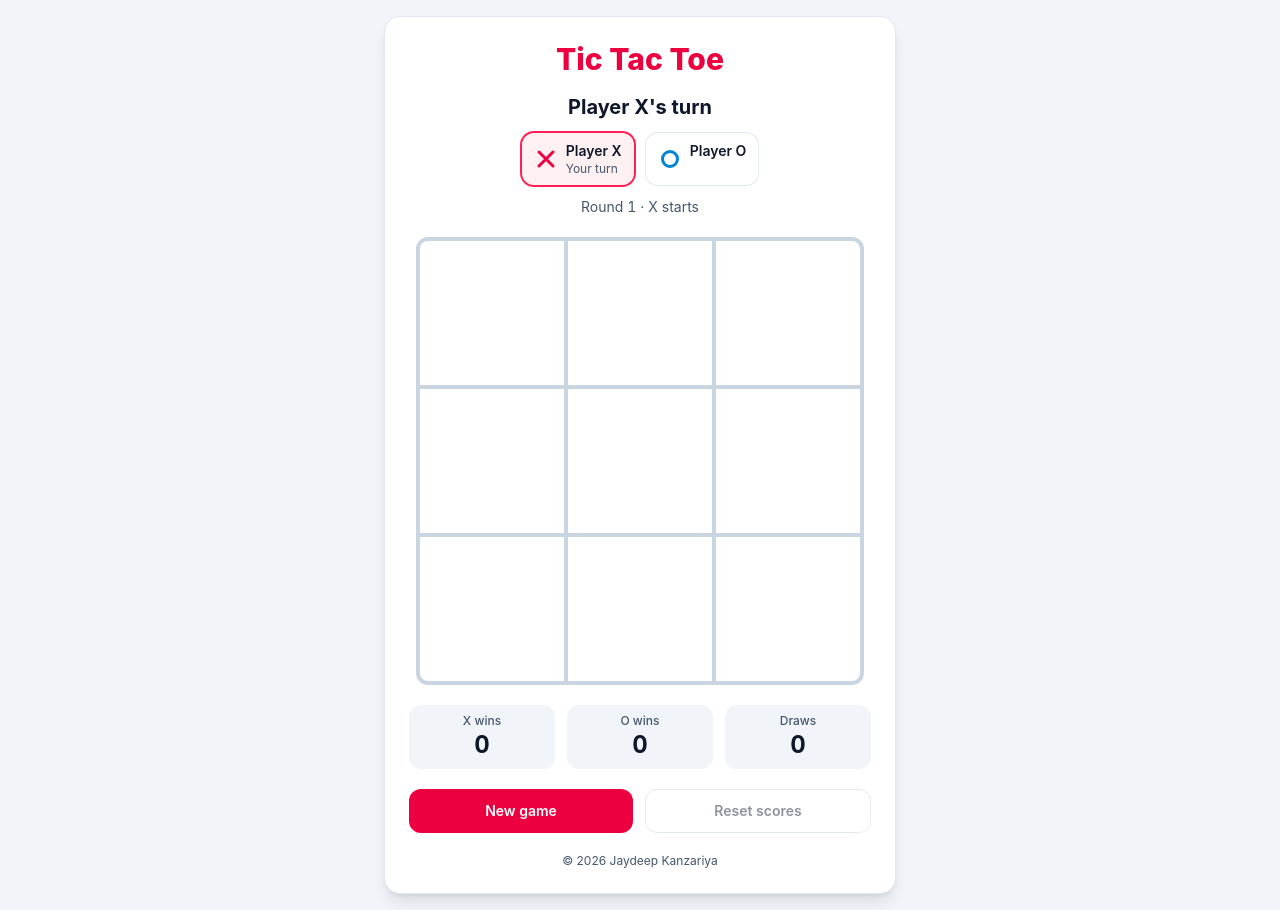
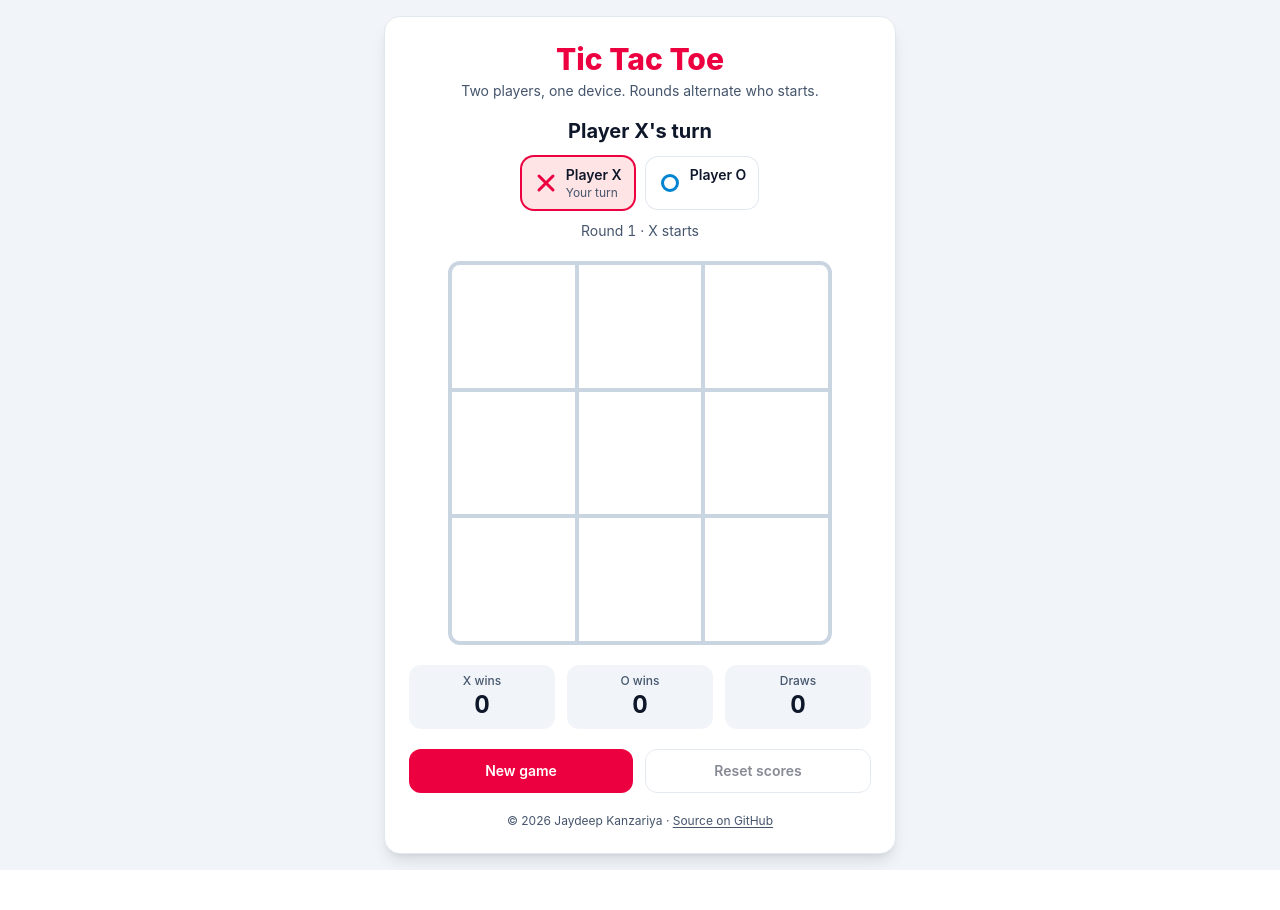
Before and after one commit to JaydeepKanzariya/tic-tac-toe, a React (Vite) app: page / in a window 1280 px wide. After the commit the page ends 870 px from the top, so only its background shows below. Built offline with nearby package versions, Linux system fonts and the light colour scheme.

Commit message:
style: use semantic design tokens for light and dark themes

```diff
--- a/src/App.tsx
+++ b/src/App.tsx
@@ -4,14 +4,17 @@ import { ScoreBoard } from './components/ScoreBoard'
 import { StatusBar } from './components/StatusBar'
 import { useGame } from './hooks/useGame'
 
+const SOURCE_URL = 'https://github.com/JaydeepKanzariya/tic-tac-toe'
+
 export default function App() {
   const game = useGame()
 
   return (
-    <div className="flex min-h-svh flex-col items-center justify-center bg-slate-100 p-4 font-sans text-slate-900 dark:bg-slate-950 dark:text-slate-100">
-      <div className="w-full max-w-lg rounded-2xl border border-slate-200 bg-white p-4 shadow-lg sm:p-6 dark:border-slate-800 dark:bg-slate-900">
+    <div className="flex min-h-svh flex-col items-center justify-center bg-page p-4 font-sans text-ink">
+      <div className="w-full max-w-lg rounded-2xl border border-line bg-card p-4 shadow-lg sm:p-6">
         <header className="mb-4 text-center">
-          <h1 className="text-3xl font-extrabold text-rose-600 dark:text-rose-400">Tic Tac Toe</h1>
+          <h1 className="text-3xl font-extrabold text-accent-ink">Tic Tac Toe</h1>
+          <p className="mt-1 text-sm text-ink-muted">Two players, one device. Rounds alternate who starts.</p>
         </header>
         <main className="flex flex-col gap-5">
           <StatusBar
@@ -35,8 +38,17 @@ export default function App() {
             onResetScores={game.resetScores}
           />
         </main>
-        <footer className="mt-5 text-center text-xs text-slate-600 dark:text-slate-300">
-          © 2026 Jaydeep Kanzariya
+        <footer className="mt-5 text-center text-xs text-ink-muted">
+          <span>© 2026 Jaydeep Kanzariya</span>
+          <span aria-hidden="true"> · </span>
+          <a
+            href={SOURCE_URL}
+            target="_blank"
+            rel="noopener noreferrer"
+            className="rounded underline underline-offset-2 outline-none hover:text-ink focus-visible:ring-2 focus-visible:ring-focus"
+          >
+            Source on GitHub
+          </a>
         </footer>
       </div>
     </div>
--- a/src/components/Board.tsx
+++ b/src/components/Board.tsx
@@ -24,7 +24,7 @@ export function Board({ board, winResult, draw, gameOver, currentPlayer, onPlay
       role="group"
       aria-label="Game board"
       onKeyDown={onKeyDown}
-      className={`mx-auto grid w-full max-w-sm grid-cols-3 gap-1 overflow-hidden rounded-xl border-4 border-slate-300 bg-slate-300 sm:max-w-md dark:border-slate-600 dark:bg-slate-600 ${draw ? 'opacity-70' : ''}`}
+      className={`mx-auto grid w-full max-w-sm grid-cols-3 gap-1 overflow-hidden rounded-xl border-4 border-grid bg-grid ${draw ? 'opacity-70' : ''}`}
     >
       {board.map((cell, index) => {
         const isWinning = winResult?.line.includes(index) ?? false
--- a/src/components/GameControls.tsx
+++ b/src/components/GameControls.tsx
@@ -5,11 +5,11 @@ interface GameControlsProps {
 }
 
 const BASE =
-  'min-h-11 flex-1 rounded-xl px-4 text-sm font-semibold outline-none focus-visible:ring-2 focus-visible:ring-rose-500 focus-visible:ring-offset-2 dark:focus-visible:ring-offset-slate-900'
+  'min-h-11 flex-1 rounded-xl px-4 text-sm font-semibold outline-none focus-visible:ring-2 focus-visible:ring-focus focus-visible:ring-offset-2 focus-visible:ring-offset-card'
 
 export function GameControls({ canResetScores, onNewGame, onResetScores }: GameControlsProps) {
   const resetStyle = canResetScores
-    ? 'hover:bg-slate-100 dark:hover:bg-slate-800'
+    ? 'hover:bg-subtle'
     : 'cursor-not-allowed opacity-50'
 
   return (
@@ -17,7 +17,7 @@ export function GameControls({ canResetScores, onNewGame, onResetScores }: GameC
       <button
         type="button"
         onClick={onNewGame}
-        className={`${BASE} bg-rose-600 text-white hover:bg-rose-700`}
+        className={`${BASE} bg-accent text-on-accent hover:bg-accent-hover`}
       >
         New game
       </button>
@@ -29,7 +29,7 @@ export function GameControls({ canResetScores, onNewGame, onResetScores }: GameC
             onResetScores()
           }
         }}
-        className={`${BASE} border border-slate-300 text-slate-800 dark:border-slate-600 dark:text-slate-100 ${resetStyle}`}
+        className={`${BASE} border border-grid text-ink ${resetStyle}`}
       >
         Reset scores
       </button>
--- a/src/components/Mark.tsx
+++ b/src/components/Mark.tsx
@@ -7,7 +7,7 @@ interface MarkProps {
 
 export function Mark({ player, className = '' }: MarkProps) {
   const color =
-    player === 'X' ? 'text-rose-600 dark:text-rose-400' : 'text-sky-600 dark:text-sky-400'
+    player === 'X' ? 'text-mark-x' : 'text-mark-o'
 
   return (
     <svg
--- a/src/components/ScoreBoard.tsx
+++ b/src/components/ScoreBoard.tsx
@@ -11,9 +11,9 @@ interface ScoreItemProps {
 
 function ScoreItem({ label, value }: ScoreItemProps) {
   return (
-    <div className="rounded-xl bg-slate-100 px-3 py-2 text-center dark:bg-slate-800">
-      <dt className="text-xs font-medium text-slate-600 dark:text-slate-300">{label}</dt>
-      <dd className="text-2xl font-bold tabular-nums text-slate-900 dark:text-slate-50">{value}</dd>
+    <div className="rounded-xl bg-subtle px-3 py-2 text-center">
+      <dt className="text-xs font-medium text-ink-muted">{label}</dt>
+      <dd className="text-2xl font-bold tabular-nums text-ink">{value}</dd>
     </div>
   )
 }
--- a/src/components/Square.tsx
+++ b/src/components/Square.tsx
@@ -27,9 +27,9 @@ export function Square({
   onFocus,
 }: SquareProps) {
   const background = isWinning
-    ? 'border-2 border-rose-600 bg-rose-100 dark:border-rose-400 dark:bg-rose-950'
-    : 'bg-white dark:bg-slate-900'
-  const hover = disabled ? 'cursor-default' : 'hover:bg-slate-50 dark:hover:bg-slate-800'
+    ? 'border-2 border-accent bg-accent-soft'
+    : 'bg-cell'
+  const hover = disabled ? 'cursor-default' : 'hover:bg-cell-hover'
   const dim = dimmed ? 'opacity-50' : ''
 
   return (
@@ -45,7 +45,7 @@ export function Square({
           onSelect()
         }
       }}
-      className={`group flex aspect-square items-center justify-center outline-none transition-opacity focus-visible:ring-2 focus-visible:ring-rose-500 focus-visible:ring-inset ${background} ${hover} ${dim}`}
+      className={`group flex aspect-square items-center justify-center outline-none transition-opacity focus-visible:ring-2 focus-visible:ring-focus focus-visible:ring-inset ${background} ${hover} ${dim}`}
     >
       {cell !== null && (
         <Mark player={cell} className="h-3/5 w-3/5 animate-pop-in motion-reduce:animate-none" />
--- a/src/components/StatusBar.tsx
+++ b/src/components/StatusBar.tsx
@@ -15,15 +15,15 @@ interface TurnChipProps {
 
 function TurnChip({ player, active }: TurnChipProps) {
   const style = active
-    ? 'bg-rose-50 ring-2 ring-rose-500 dark:bg-rose-950/50'
-    : 'ring-1 ring-slate-200 dark:ring-slate-700'
+    ? 'bg-accent-soft ring-2 ring-accent'
+    : 'ring-1 ring-line'
 
   return (
     <div className={`flex min-w-28 items-center gap-2 rounded-xl px-3 py-2 ${style}`}>
       <Mark player={player} className="h-6 w-6" />
       <div className="text-left leading-tight">
-        <p className="text-sm font-semibold text-slate-900 dark:text-slate-100">Player {player}</p>
-        <p className="text-xs text-slate-600 dark:text-slate-300">
+        <p className="text-sm font-semibold text-ink">Player {player}</p>
+        <p className="text-xs text-ink-muted">
           {active ? 'Your turn' : '\u00A0'}
         </p>
       </div>
@@ -34,14 +34,14 @@ function TurnChip({ player, active }: TurnChipProps) {
 export function StatusBar({ status, currentPlayer, round, starter }: StatusBarProps) {
   return (
     <section className="flex flex-col items-center gap-3">
-      <p aria-live="polite" className="text-xl font-bold text-slate-900 dark:text-slate-50">
+      <p aria-live="polite" className="text-xl font-bold text-ink">
         {status}
       </p>
       <div className="flex gap-3">
         <TurnChip player="X" active={currentPlayer === 'X'} />
         <TurnChip player="O" active={currentPlayer === 'O'} />
       </div>
-      <p className="text-sm text-slate-600 dark:text-slate-300">
+      <p className="text-sm text-ink-muted">
         Round <span className="tabular-nums">{round}</span> · {starter} starts
       </p>
     </section>
--- a/src/index.css
+++ b/src/index.css
@@ -1,4 +1,70 @@
 @import "tailwindcss";
+
+/*
+ * Design tokens. Components use semantic utilities (bg-card, text-ink, ...)
+ * and never reference a palette colour or a `dark:` variant directly, so a
+ * theme is changed in this one file.
+ */
+:root {
+  color-scheme: light dark;
+
+  --page: var(--color-slate-100);
+  --card: #fff;
+  --cell: #fff;
+  --cell-hover: var(--color-slate-50);
+  --subtle: var(--color-slate-100);
+  --line: var(--color-slate-200);
+  --grid: var(--color-slate-300);
+  --ink: var(--color-slate-900);
+  --ink-muted: var(--color-slate-600);
+  --accent: var(--color-rose-600);
+  --accent-hover: var(--color-rose-700);
+  --on-accent: #fff;
+  --accent-soft: var(--color-rose-100);
+  --accent-ink: var(--color-rose-600);
+  --focus: var(--color-rose-500);
+  --mark-x: var(--color-rose-600);
+  --mark-o: var(--color-sky-600);
+}
+
+@media (prefers-color-scheme: dark) {
+  :root {
+    --page: var(--color-slate-950);
+    --card: var(--color-slate-900);
+    --cell: var(--color-slate-900);
+    --cell-hover: var(--color-slate-800);
+    --subtle: var(--color-slate-800);
+    --line: var(--color-slate-800);
+    --grid: var(--color-slate-600);
+    --ink: var(--color-slate-100);
+    --ink-muted: var(--color-slate-300);
+    --accent-soft: var(--color-rose-950);
+    --accent-ink: var(--color-rose-400);
+    --focus: var(--color-rose-400);
+    --mark-x: var(--color-rose-400);
+    --mark-o: var(--color-sky-400);
+  }
+}
+
+@theme inline {
+  --color-page: var(--page);
+  --color-card: var(--card);
+  --color-cell: var(--cell);
+  --color-cell-hover: var(--cell-hover);
+  --color-subtle: var(--subtle);
+  --color-line: var(--line);
+  --color-grid: var(--grid);
+  --color-ink: var(--ink);
+  --color-ink-muted: var(--ink-muted);
+  --color-accent: var(--accent);
+  --color-accent-hover: var(--accent-hover);
+  --color-on-accent: var(--on-accent);
+  --color-accent-soft: var(--accent-soft);
+  --color-accent-ink: var(--accent-ink);
+  --color-focus: var(--focus);
+  --color-mark-x: var(--mark-x);
+  --color-mark-o: var(--mark-o);
+}
 
 @theme {
   --animate-pop-in: pop-in 160ms ease-out;
@@ -14,7 +80,3 @@
     }
   }
 }
-
-:root {
-  color-scheme: light dark;
-}
```
